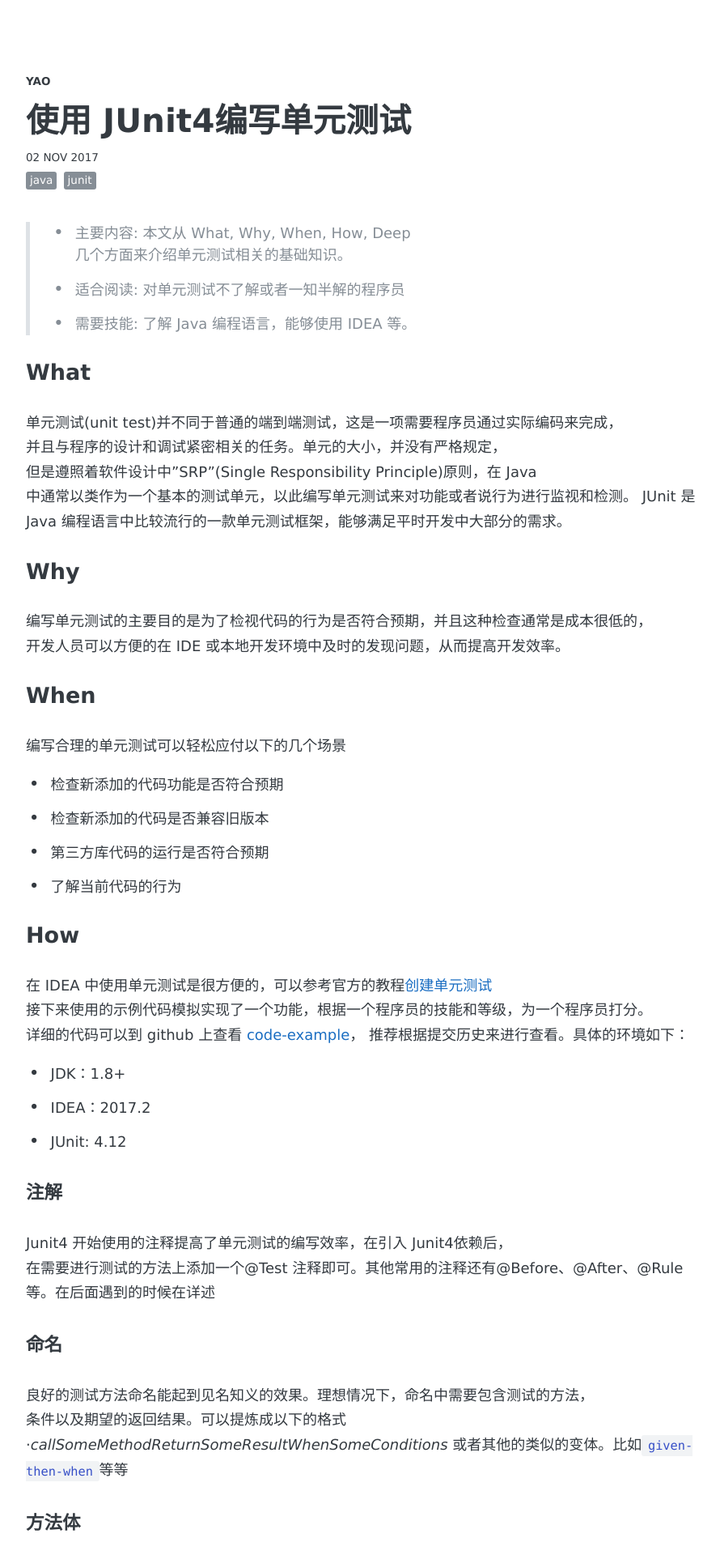
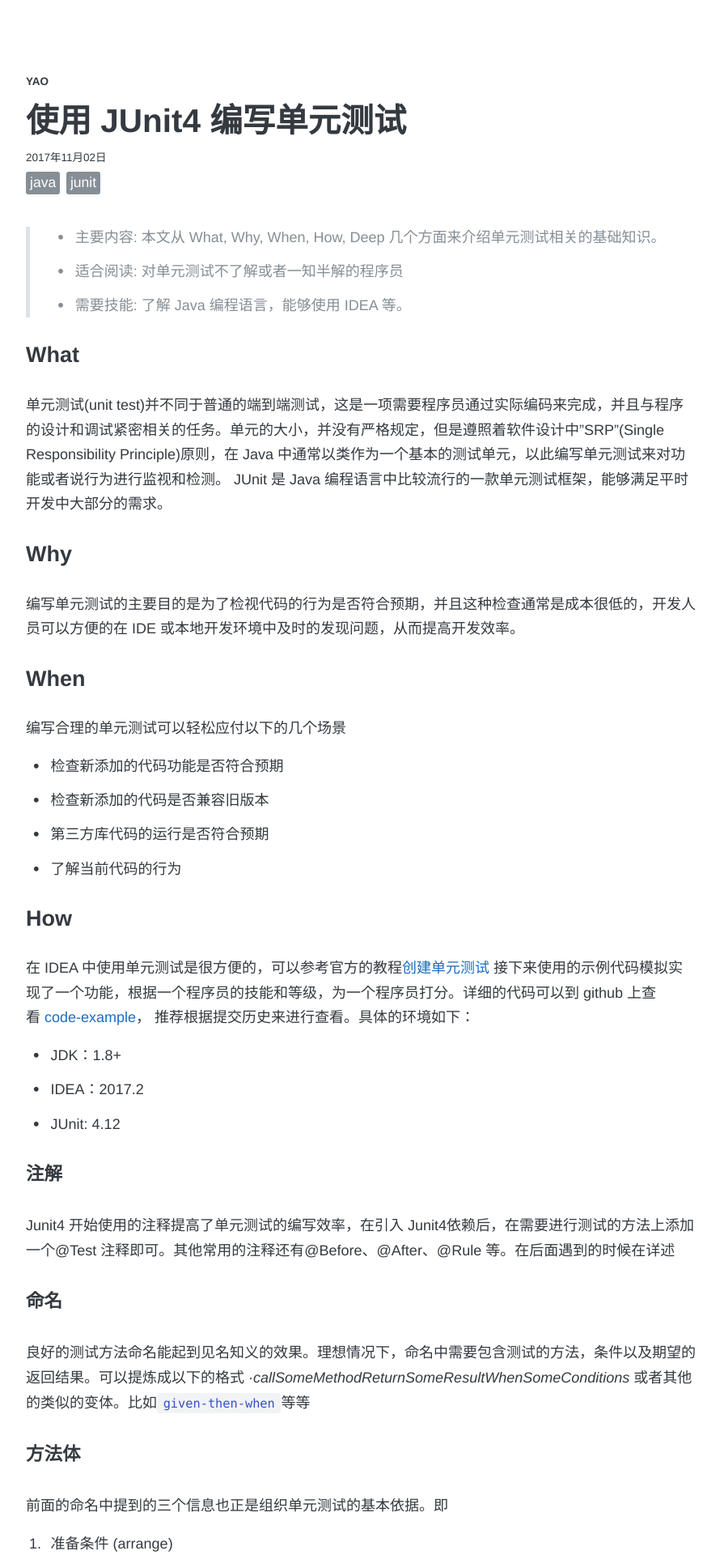
Before and after one commit to michalyao/michalyao.github.io, a Jekyll site: the page built from _posts/2017-11-02--junit4.md, in a window 1280 px wide. Shown: the top 1920 px of the page at 81% size, without its empty margins (194-1084 px from the left). Built offline with Jekyll 4.4.1, drawn with Linux system fonts in a browser that asks for light colours; some web fonts are replaced; comment, search, counter and statistics services are not loaded.

Commit message:
tune style

```diff
--- a/_layouts/post.html
+++ b/_layouts/post.html
@@ -9,13 +9,13 @@ layout: default
 <div class="post">
   <div class="post-title">{{ page.title }}</div>
   <span class="post-date">
-    <time>{{ page.date | date_to_string }}</time>
+    <time>{{ page.date | date: "%Y年%m月%d日" }}</time>
   </span>
   <div class="post-tag">
     <ul>
       {% for tag in page.tags %}
       <li>
-        <a href="{{ site.url }}{{ site.baseurl }}/tags#{{ tag }}">
+        <a class="tag-post" href="{{ site.url }}{{ site.baseurl }}/tags#{{ tag }}">
           <span>{{ tag }}</span>
         </a>
       </li>
--- a/_posts/2017-11-02--junit4.md
+++ b/_posts/2017-11-02--junit4.md
@@ -1,6 +1,6 @@
 ---
 layout: post
-title: "使用 JUnit4编写单元测试"
+title: "使用 JUnit4 编写单元测试"
 description: ""
 date: 2017-11-02
 tags: [Java, JUnit]
--- a/_sass/_color.scss
+++ b/_sass/_color.scss
@@ -25,7 +25,7 @@ $oc-gray-5: #adb5bd;
 $oc-gray-5-rgb: 173, 181, 189;
 $oc-gray-6: #868e96;
 $oc-gray-6-rgb: 134, 142, 150;
-$oc-gray-7: #495057;
+$oc-gray-7: rgba(238, 230, 228, 0.62);
 $oc-gray-7-rgb: 73, 80, 87;
 $oc-gray-8: #343a40;
 $oc-gray-8-rgb: 52, 58, 64;
--- a/_sass/_site.scss
+++ b/_sass/_site.scss
@@ -8,6 +8,7 @@ html {
   font-family: $base-font;
   font-size: $base-font-size;
   line-height: 1.6;
+
 }
 
 html,
@@ -152,6 +153,7 @@ body {
 
           span {
             float: left;
+            font-size: 1.3em;
             padding: .5px 5px;
           }
         }
@@ -259,7 +261,7 @@ body {
 
       li {
         margin: 0;
-        font-size: 0.8rem;
+        font-size: 1.2rem;
         display: inline;
         list-style-type: none;
         text-transform: lowercase;
@@ -276,6 +278,7 @@ body {
           span {
             float: left;
             padding: .5px 5px;
+            font-family: 'sourcesanspro', 'Helvetica Neue', Arial, sans-serif;
           }
 
           .count {
@@ -301,7 +304,6 @@ body {
   &-post {
     a {
       color: $base-color;
-
       &:hover,
       &:focus {
         text-decoration: none;
--- a/_sass/_typography.scss
+++ b/_sass/_typography.scss
@@ -11,12 +11,10 @@ body {
   color: $text-color;
   background-color: $background-color;
   -webkit-font-smoothing: antialiased;
-  word-break: keep-all;
 
   @media (max-width: 38rem){
     font-size: $mobile-font-size;
     font-weight: 300;
-    word-break: keep-all;
   }
 }
 
@@ -283,7 +281,7 @@ pre {
   white-space: pre;
   white-space: pre-wrap;
   word-break: break-all;
-  // word-wrap: break-word;
+  word-wrap: break-word;
   background-color: $code-background-color;
 }
 
--- a/_sass/_variables.scss
+++ b/_sass/_variables.scss
@@ -3,7 +3,7 @@
 /*--------------
   Font
   -------------- */
-$base-font: 'Hiragino Sans GB', 'Microsoft Yahei', 'Spoqa Han Sans', 'Source Sans Pro', Apple SD Gothic Neo, Nanum Barun Gothic, Nanum Gothic, Verdana, Arial, Dotum, sans-serif;
+$base-font: 'sourcesanspro', 'Helvetica Neue', Arial, sans-serif;
 $code-font: Menlo, 'Spoqa Han Sans', Monaco, monospace;
 $code-gist-font: Menlo, Monaco, "Courier New", monospace;
 
```
Also changed, not shown: 8 other files.
